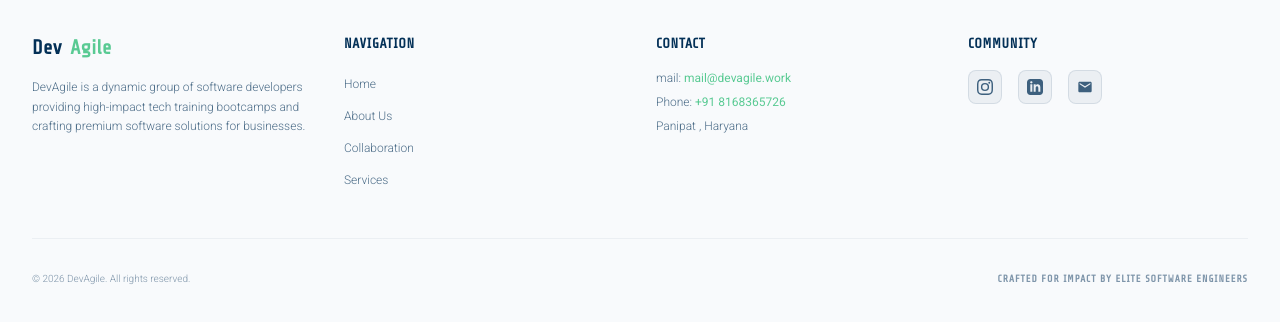
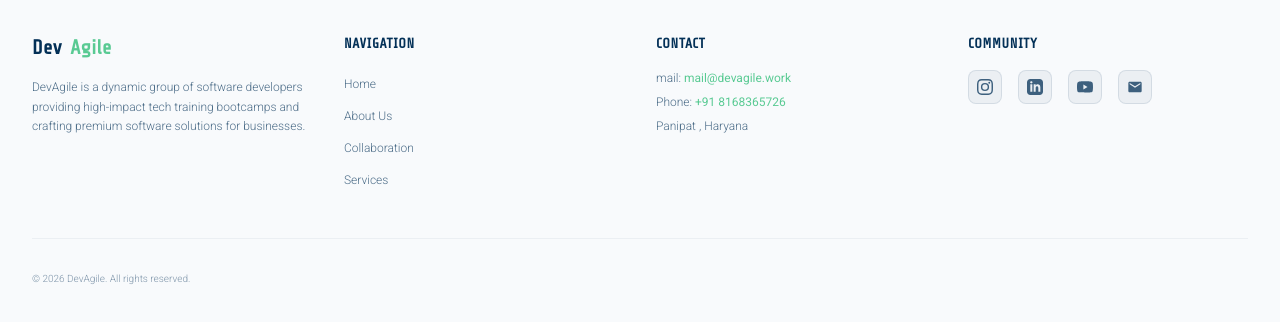
Before and after one commit to devagile-work/DevAgileWebsite, a Next.js app: page / in a window 1280 px wide. Shown: the part 3503-3825 px from the top of the page. Built offline with nearby package versions, Linux system fonts and the light colour scheme; no server answers.

Commit message:
added the social icons

```diff
--- a/components/Footer.js
+++ b/components/Footer.js
@@ -90,13 +90,24 @@ export default function Footer() {
               </a>
               {/* LinkedIn */}
               <a
-                href="#"
+                href="https://www.linkedin.com/company/devagile/"
                 target="_blank"
                 rel="noreferrer"
                 className="p-2 rounded-lg bg-brand-navy/5 border border-brand-navy/10 hover:border-brand-green text-brand-navy/75 hover:text-brand-green transition-all duration-200"
               >
                 <svg className="w-4 h-4" fill="currentColor" viewBox="0 0 24 24">
                   <path fillRule="evenodd" d="M19 0h-14c-2.761 0-5 2.239-5 5v14c0 2.761 2.239 5 5 5h14c2.762 0 5-2.239 5-5v-14c0-2.761-2.238-5-5-5zm-11 19h-3v-11h3v11zm-1.5-12.268c-.966 0-1.75-.79-1.75-1.764s.784-1.764 1.75-1.764 1.75.79 1.75 1.764-.783 1.764-1.75 1.764zm13.5 12.268h-3v-5.604c0-3.368-4-3.113-4 0v5.604h-3v-11h3v1.765c1.396-2.586 7-2.777 7 2.476v6.759z" clipRule="evenodd" />
+                </svg>
+              </a>
+              {/* YouTube */}
+              <a
+                href="https://www.youtube.com/@DevAgile-x2m"
+                target="_blank"
+                rel="noreferrer"
+                className="p-2 rounded-lg bg-brand-navy/5 border border-brand-navy/10 hover:border-brand-green text-brand-navy/75 hover:text-brand-green transition-all duration-200"
+              >
+                <svg className="w-4 h-4" fill="currentColor" viewBox="0 0 24 24">
+                  <path fillRule="evenodd" d="M23.498 6.186a3.016 3.016 0 0 0-2.122-2.136C19.505 3.545 12 3.545 12 3.545s-7.505 0-9.377.505A3.017 3.017 0 0 0 .502 6.186C0 8.07 0 12 0 12s0 3.93.502 5.814a3.016 3.016 0 0 0 2.122 2.136c1.871.505 9.376.505 9.376.505s7.505 0 9.377-.505a3.015 3.015 0 0 0 2.122-2.136C24 15.93 24 12 24 12s0-3.93-.502-5.814zM9.545 15.568V8.432L15.818 12l-6.273 3.568z" clipRule="evenodd" />
                 </svg>
               </a>
               {/* Email */}
@@ -118,9 +129,7 @@ export default function Footer() {
           <p className="font-roboto text-[10px] font-light text-brand-navy/50">
             © {new Date().getFullYear()} DevAgile. All rights reserved.
           </p>
-          <p className="font-shareTech text-[10px] font-bold text-brand-navy/50 uppercase tracking-widest">
-            Crafted for Impact by Elite Software Engineers
-          </p>
+
         </div>
       </div>
     </footer>
```
